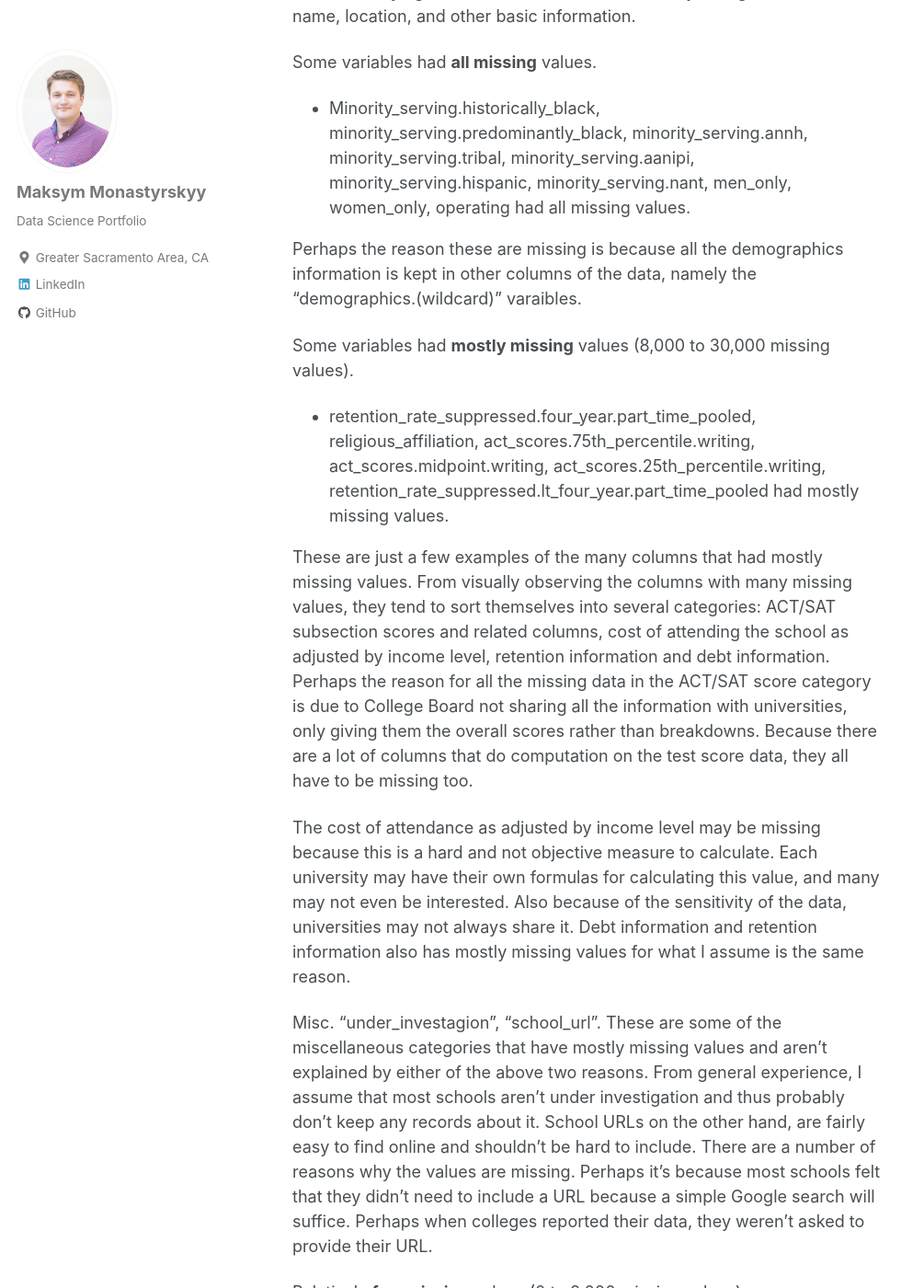
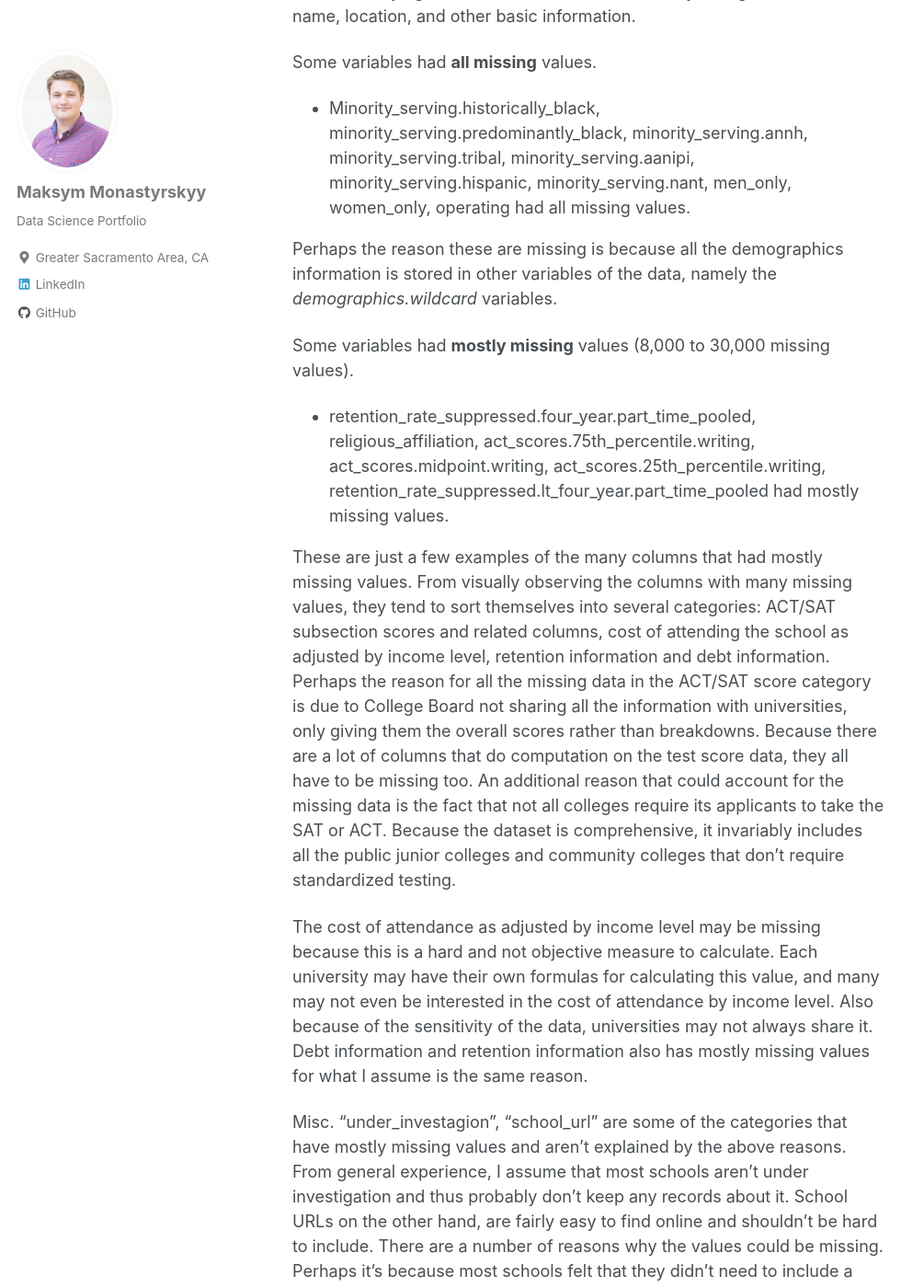
Before and after one commit to monastyrskyy/monastyrskyy.github.io, a Jekyll site: the page built from _posts/2018-11-01-collegescorecards2.md, in a window 1280 px wide and 1400 px high, scrolled down 690 px. Shown: the whole window at 92% size, without its empty margins (0-1005 px from the left). Built offline with Jekyll 4.4.1, drawn with Linux system fonts in a browser that asks for light colours; cached includes are drawn as plain includes; nearby versions of some CDN libraries; some of the changed text lies outside the part shown.

Commit message:
Diversity Boxplots

```diff
--- a/_posts/2018-11-01-collegescorecards2.md
+++ b/_posts/2018-11-01-collegescorecards2.md
@@ -35,17 +35,16 @@
 Some variables had **all missing** values.
   - Minority_serving.historically_black, minority_serving.predominantly_black, minority_serving.annh, minority_serving.tribal, minority_serving.aanipi, minority_serving.hispanic, minority_serving.nant, men_only, women_only, operating had all missing values.
 
-Perhaps the reason these are missing is because all the demographics information is kept in other columns of the data, namely the "demographics.(wildcard)" varaibles.
+Perhaps the reason these are missing is because all the demographics information is stored in other variables of the data, namely the *demographics.wildcard* variables.
 
 Some variables had **mostly missing** values (8,000 to 30,000 missing values).
   - retention_rate_suppressed.four_year.part_time_pooled, religious_affiliation, act_scores.75th_percentile.writing, act_scores.midpoint.writing, act_scores.25th_percentile.writing, retention_rate_suppressed.lt_four_year.part_time_pooled had mostly missing values.
 
-  These are just a few examples of the many columns that had mostly missing values. From visually observing the columns with many missing values, they tend to sort themselves into several categories: ACT/SAT subsection scores and related columns, cost of attending the school as adjusted by income level, retention information and debt information. Perhaps the reason for all the missing data in the ACT/SAT score category is due to College Board not sharing all the information with universities, only giving them the overall scores rather than breakdowns. Because there are a lot of columns that do
-  computation on the test score data, they all have to be missing too.
+  These are just a few examples of the many columns that had mostly missing values. From visually observing the columns with many missing values, they tend to sort themselves into several categories: ACT/SAT subsection scores and related columns, cost of attending the school as adjusted by income level, retention information and debt information. Perhaps the reason for all the missing data in the ACT/SAT score category is due to College Board not sharing all the information with universities, only giving them the overall scores rather than breakdowns. Because there are a lot of columns that do computation on the test score data, they all have to be missing too. An additional reason that could account for the missing data is the fact that not all colleges require its applicants to take the SAT or ACT. Because the dataset is comprehensive, it invariably includes all the public junior colleges and community colleges that don't require standardized testing.
 
-  The cost of attendance as adjusted by income level may be missing because this is a hard and not objective measure to calculate. Each university may have their own formulas for calculating this value, and many may not even be interested. Also because of the sensitivity of the data, universities may not always share it. Debt information and retention information also has mostly missing values for what I assume is the same reason.
+  The cost of attendance as adjusted by income level may be missing because this is a hard and not objective measure to calculate. Each university may have their own formulas for calculating this value, and many may not even be interested in the cost of attendance by income level. Also because of the sensitivity of the data, universities may not always share it. Debt information and retention information also has mostly missing values for what I assume is the same reason.
 
-  Misc. “under_investagion”, “school_url”. These are some of the miscellaneous categories that have mostly missing values and aren’t explained by either of the above two reasons. From general experience, I assume that most schools aren’t under investigation and thus probably don’t keep any records about it. School URLs on the other hand, are fairly easy to find online and shouldn’t be hard to include. There are a number of reasons why the values are missing. Perhaps it’s because most schools felt that they didn’t need to include a URL because a simple Google search will suffice. Perhaps when colleges reported their data, they weren’t asked to provide their URL.
+  Misc. “under_investagion”, “school_url” are some of the categories that have mostly missing values and aren’t explained by the above reasons. From general experience, I assume that most schools aren’t under investigation and thus probably don’t keep any records about it. School URLs on the other hand, are fairly easy to find online and shouldn’t be hard to include. There are a number of reasons why the values could be missing. Perhaps it’s because most schools felt that they didn’t need to include a URL because a simple Google search will suffice. Perhaps when colleges reported their data, they weren’t asked to provide their URL.
 
 Relatively **few missing** values (0 to 8,000 missing values)
   - demographics.age_entry, default_rate_3_yr, pell_grant_rate, federal_loan_rate, part_time_share, program_percentage.agriculture, program_percentage.resources, program_percentage.architecture
@@ -91,8 +90,9 @@
 
 The question of diversity is a rather big question to analyze because there are so many ways to define and measure diversity. Many scholars have spent decades researching this topic, and I want to distinguish my work from theirs by saying that my analysis is rather rudimentary and for the sake of the length of report, simple in approach. From experience, when I hear diversity being defined, it is usually defined along racial and ethnic lines, and measured by how much each race makes up the population of each university. I will approach diversity in a similar way – by defining diverse schools as those that are made up of at least 10% each: Black, Asian, and Hispanic.
 
-**Diversity boxplots here**
-
+<div style="text-align:center">
+  <img src="{{ site.url }}{{ site.baseurl }}/images/2.college_scorecards/4.diversity_boxplots.png" alt="Diversity Boxplots">
+</div><br/>
 
 
 The above boxplots represent the distributions of the 3 ethnicities across the schools that have at least 10% of each group. The median for the Black population is 17.99%, 14.95% for the Asian population and 24.02% for the Hispanic. The data range from 10.02% across the groups to a biggest max value of 69.81%. The data for each group seems to be fairly spread out, meaning there are schools where each group is a majority of the population and the other two groups still comprise at least 10% each. The middle 50% of the data is the least spread out for the Asian group, with an IQR of only 7.73%, as compared to 15.69% for the Black population, and for 14.99% the Hispanic.
```
Also changed, not shown: other parts of _posts/2018-11-01-collegescorecards2.md (+1 -1 lines), images/2.college_scorecards/4.diversity_boxplots.png (added).
